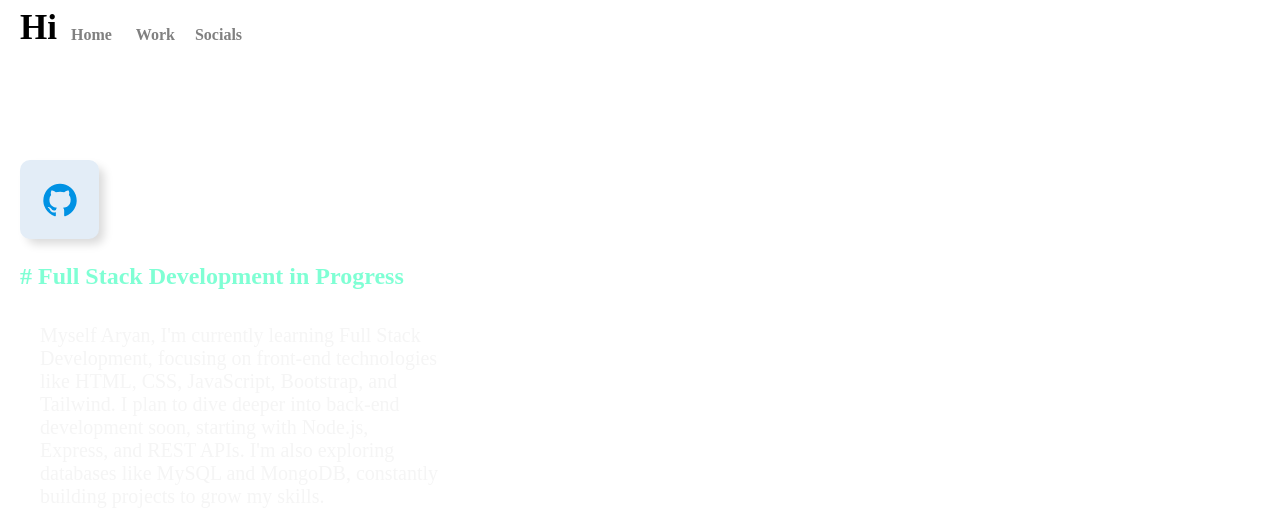
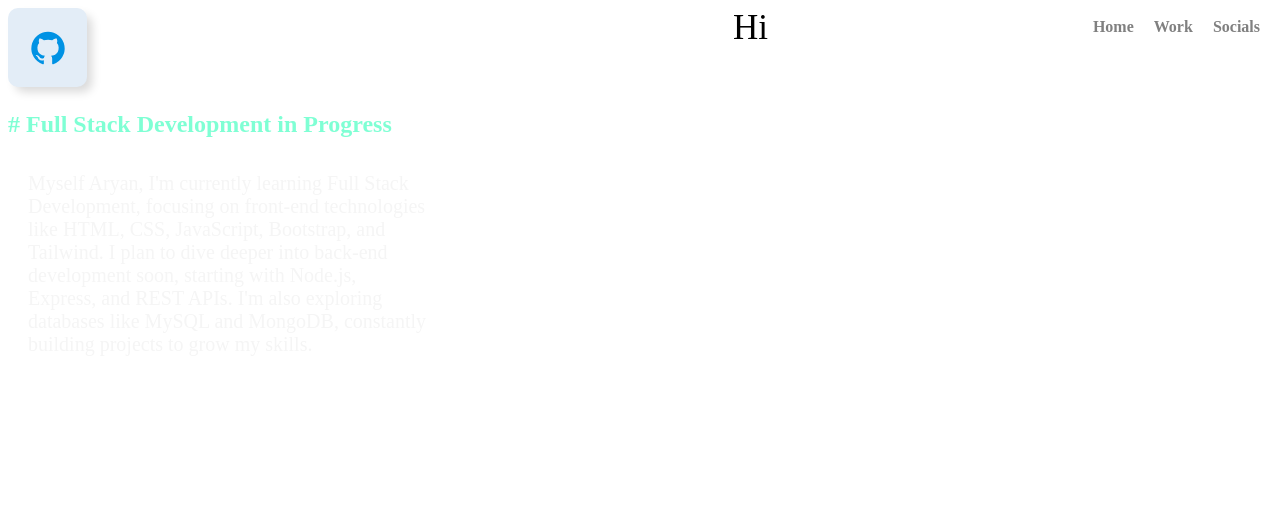
Before and after one commit to Brown-Sage/tech-stack, a plain HTML site: page html/learnings/Brocode/portfolio.html in a window 1280 px wide. Drawn offline with Linux system fonts and the light colour scheme.

Commit message:
Update portfolio

```diff
--- a/html/learnings/Brocode/portfolio.html
+++ b/html/learnings/Brocode/portfolio.html
@@ -7,17 +7,21 @@
     <style>
         body{
 
-            margin-left: 20px;
+
         }
         header{
-            width: 100%;
-            height: 19vh;
+            display: flex;
+            justify-content: center;
         }
         .heading{
-            display: inline-block;
+            display: inline-flex;
+            position: absolute;
+
         }
-        #hello{
-            position: relative;
+        header #hello {
+
+            position: absolute;
+            right: 40%;
             margin-top: 0;
             font-size: 35px;
         }
@@ -29,19 +33,26 @@
 
         }
         .navbar {
-            display: inline-block;
+            display: flex;
             vertical-align: middle;
+            position: absolute;
+            right: 15%;
+            position: absolute;
+            right: 10px;
         }
         .navbar li{
             padding: 10px 10px;
             list-style-type: none;
-            display: inline;
+            display: flex;
+
+
         }
         .navbar a{
-            display: inline-block;
+            display: flex;
             text-decoration: none;
             color: grey;
             font-weight: bold;
+
 
         }
         .navbar li:hover{
@@ -103,7 +114,7 @@
 </head>
 <body>
     <header >
-        <div class="heading"><h1 id="hello">Hi</h1></div>
+        <p id="hello">Hi</p>
         <p id="line">Full Stack Developer</p>
         <nav class="navbar">
             <a href=""><li>Home</li></a>
```
Also changed, not shown: html/learnings/Brocode/dkdc.html (added, +18 -0 lines).
